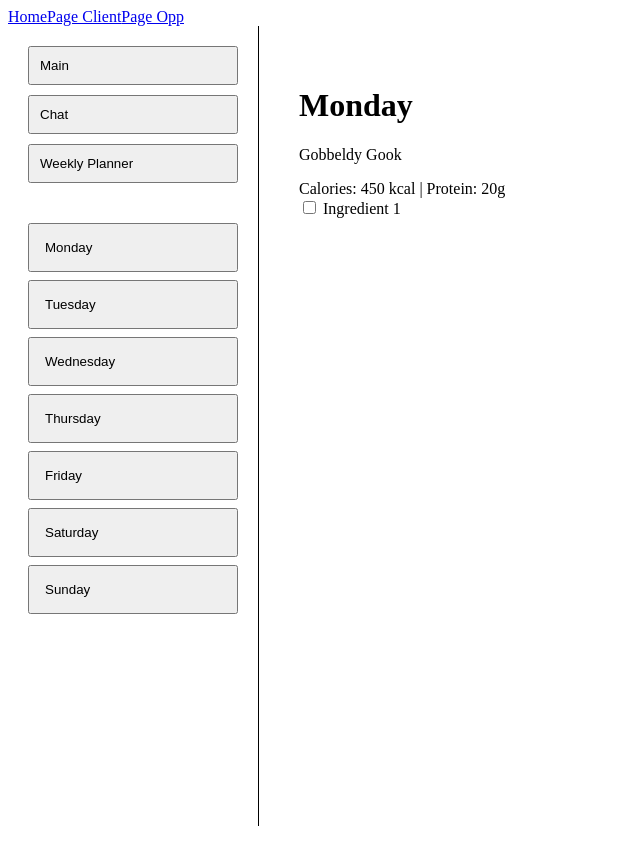
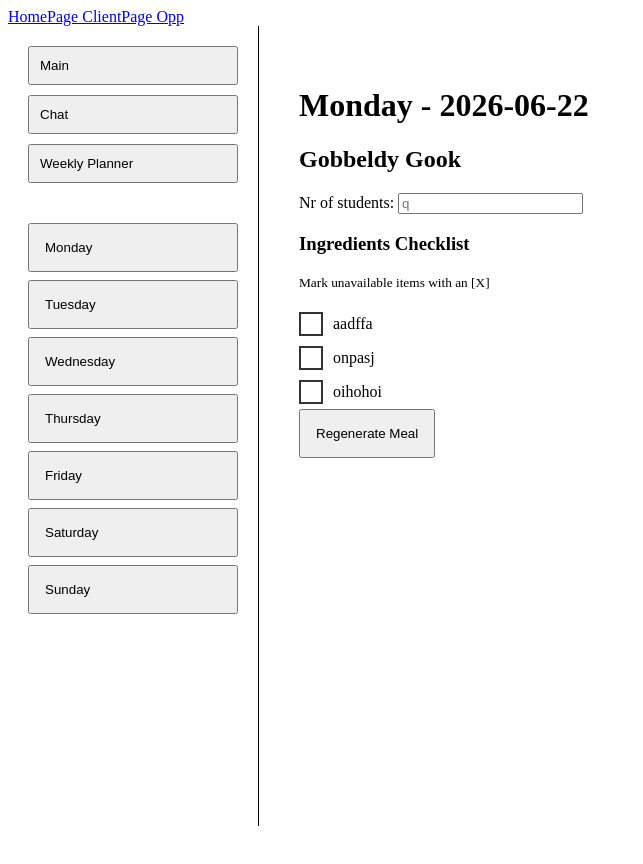
Before and after one commit to CaiaG/Optaimeal-Prototype, a React (Vite) app in the folder optaimeal/: page /client in a window 1280 px wide. Shown: the top 864 px of the page, without its empty margins (0-643 px from the left). Built offline with nearby package versions, Linux system fonts and the light colour scheme.

Commit message:
added to meal view framework

```diff
--- a/optaimeal/src/pages/Home.module.css
+++ b/optaimeal/src/pages/Home.module.css
@@ -65,3 +65,24 @@
   background: none;
   cursor: pointer;
 }
+
+.ingredient_item {
+  display: flex;
+  align-items: center;
+  gap: 10px;
+  cursor: pointer;
+  padding: 5px 0;
+}
+
+.custom_checkbox {
+  width: 20px;
+  height: 20px;
+  border: 2px solid #333;
+  display: flex;
+  align-items: center;
+  justify-content: center;
+  font-weight: bold;
+  font-family: Arial, sans-serif;
+  color: #d9534f;
+  background: #fff;
+}
--- a/optaimeal/src/pages/PageClient.module.css
+++ b/optaimeal/src/pages/PageClient.module.css
@@ -52,3 +52,38 @@
   width: 100%;
   cursor: pointer;
 }
+
+
+.ingredient_item {
+  display: flex;
+  align-items: center;
+  gap: 10px;
+  cursor: pointer;
+  padding: 5px 0;
+}
+
+.custom_checkbox {
+  width: 20px;
+  height: 20px;
+  border: 2px solid #333;
+  display: flex;
+  align-items: center;
+  justify-content: center;
+  font-weight: bold;
+  font-family: Arial, sans-serif;
+  color: #d9534f;
+  background: #fff;
+}
+
+.crossed_out label {
+  text-decoration: line-through;
+  color: #888;
+}
+
+.regenerate_btn {
+  display: flex;
+  flex-direction: column;
+  align-items: flex-start;
+  padding: 15px;
+  cursor: pointer;
+}
--- a/optaimeal/src/pages/PageClient.tsx
+++ b/optaimeal/src/pages/PageClient.tsx
@@ -7,35 +7,38 @@ interface MealPlan {
   day: string;
   date: string;
   meal_name: string;
-  calories: number;
-  ingredients: number[];
+  //meal_id: number;
+  //calories_per_serve: number;
+  //nutritional_score: number;
+  ingredients: string[];
 }
 
 const MOCK_WEEKLY_MENU = [
-  { day: "Monday", date: "2026-06-22", meal_name: "Gobbeldy Gook", calories: 450, ingredients: [1] },
-  { day: "Tuesday", date: "2026-06-23", meal_name: "Codswallop", calories: 312, ingredients: [2, 3] },
-  { day: "Wednesday", date: "2026-06-23", meal_name: "Balderdash", calories: 5, ingredients: [2, 4] },
-  { day: "Thursday", date: "2026-06-23", meal_name: "Stinky Winky", calories: 17, ingredients: [1, 3, 5] },
-  { day: "Friday", date: "2026-06-23", meal_name: "Bubble and Squeak", calories: 723, ingredients: [2, 3, 7] },
-  { day: "Saturday", date: "2026-06-23", meal_name: "Upsy Daisy", calories: 222, ingredients: [1, 5, 6] },
-  { day: "Sunday", date: "2026-06-23", meal_name: "Mud", calories: 821, ingredients: [7, 8, 9] },
+  { day: "Monday", date: "2026-06-22", meal_name: "Gobbeldy Gook", calories: 450, ingredients: ["aadffa", "onpasj", "oihohoi"] },
+  { day: "Tuesday", date: "2026-06-23", meal_name: "Codswallop", calories: 312, ingredients: ["ajkbc"] },
+  { day: "Wednesday", date: "2026-06-23", meal_name: "Balderdash", calories: 5, ingredients: ["ljdvh"] },
+  { day: "Thursday", date: "2026-06-23", meal_name: "Stinky Winky", calories: 17, ingredients: ["bndakv"] },
+  { day: "Friday", date: "2026-06-23", meal_name: "Bubble and Squeak", calories: 723, ingredients: ["bwg e"] },
+  { day: "Saturday", date: "2026-06-23", meal_name: "Upsy Daisy", calories: 222, ingredients: ["ph ei "] },
+  { day: "Sunday", date: "2026-06-23", meal_name: "Mud", calories: 821, ingredients: ["oqhtn"] },
 ];
 
 export default function PageOne() {
-  const dayToIndex: Record<string, number>= {
-  "Monday": 0,
-  "Tuesday": 1,
-  "Wednesday" : 2,
-  "Thursday" : 3,
-  "Friday" : 4,
-  "Saturday" : 5,
-  "Sunday" : 6,
-  };
+
 
   const [activeView, setActiveView] = useState('main');
   const [weeklyAssignment, setWeeklyAssignment] = useState<MealPlan[]>([]);
   const [selectedDay, setSelectedDay] = useState('Monday');
+  const [unavailableIngredients, setUnavailableIngredients] = useState<string[]>([]);
+  const [isRegenerating, setIsRegenerating] = useState(false);
 
+  const toggleIngredient = (ingredientName: string) => {
+    setUnavailableIngredients((prev) =>
+      prev.includes(ingredientName)
+        ? prev.filter((i) => i !== ingredientName)
+        : [...prev, ingredientName]
+    );
+  };
 
   useEffect(() => {
     setWeeklyAssignment(MOCK_WEEKLY_MENU);
@@ -45,6 +48,16 @@ export default function PageOne() {
     }
   }, []);
 
+  const currentMeal = weeklyAssignment.find(m => m.day === selectedDay);
+
+  const handleRegeneration = () => {
+    setIsRegenerating(true);
+    // send req
+    setTimeout(() => {
+      setIsRegenerating(false);
+      // update the weekly state
+    }, 2500); // 2.5 seconds placeholder
+  };
 
   return (
     <div className={styles.client_container}>
@@ -59,25 +72,64 @@ export default function PageOne() {
 
         {/* Mini Calendar */}
         <aside className={styles.mini_calendar}>
-          <button className={styles.mini_calendar_btns} onClick={() => setSelectedDay('Monday')}>Monday</button>
-          <button className={styles.mini_calendar_btns} onClick={() => setSelectedDay('Tuesday')}>Tuesday</button>
-          <button className={styles.mini_calendar_btns} onClick={() => setSelectedDay('Wednesday')}>Wednesday</button>
-          <button className={styles.mini_calendar_btns} onClick={() => setSelectedDay('Thursday')} >Thursday</button>
-          <button className={styles.mini_calendar_btns} onClick={() => setSelectedDay('Friday')}>Friday</button>
-          <button className={styles.mini_calendar_btns} onClick={() => setSelectedDay('Saturday')}>Saturday</button>
-          <button className={styles.mini_calendar_btns} onClick={() => setSelectedDay('Sunday')}>Sunday</button>
+         {weeklyAssignment.map((m) => (
+            <button
+              key={m.day}
+              className={`${styles.mini_calendar_btns} ${selectedDay === m.day ? styles.active : ''}`}
+              onClick={() => setSelectedDay(m.day)}
+            >
+              {m.day}
+            </button>
+          ))}
         </aside>
       </div>
 
       <main className={styles.main_content}>
-        {activeView === 'main' ? (
+        {activeView === 'main' && currentMeal ? (
           <div className="meal-details-view">
-          <h1>{selectedDay}</h1>
-          <p>{weeklyAssignment[dayToIndex[selectedDay]]?.meal_name}</p>
-          <section className="stats">Calories: 450 kcal | Protein: 20g</section>
-          <section className="ingredients">
-            <label><input type="checkbox" /> Ingredient 1</label>
+          <header>
+            <h1>{currentMeal.day} - {currentMeal.date}</h1>
+            <h2>{currentMeal.meal_name}</h2>
+          </header>
+
+          <section className={styles.stats_box}>
+              {/* not in mp obj yet */}
           </section>
+
+          <section className={styles.quantity_section}>
+            <label>Nr of students: </label>
+            <input type="number" placeholder="q" />
+          </section>
+
+          <section className={styles.ingredients}>
+            <h3>Ingredients Checklist</h3>
+            <p><small>Mark unavailable items with an [X]</small></p>
+
+            {currentMeal.ingredients.map((ing, i) => {
+              const isUnavailable = unavailableIngredients.includes(ing);
+
+              return (
+                <div
+                  key={i}
+                  className={`${styles.ingredient_item} ${isUnavailable ? styles.crossed_out : ''}`}
+                  onClick={() => toggleIngredient(ing)}
+                >
+                  <span className={styles.custom_checkbox}>
+                    {isUnavailable ? 'X' : ''}
+                  </span>
+                  <label>{ing}</label>
+                </div>
+              );
+            })}
+          </section>
+          <button
+            className={styles.regenerate_btn}
+            onClick={handleRegeneration}
+            disabled={isRegenerating}
+          >
+            {isRegenerating ? "Optimizing..." : "Regenerate Meal"}
+
+          </button>
         </div>
 
         ) : activeView === 'chat' ? (
```
